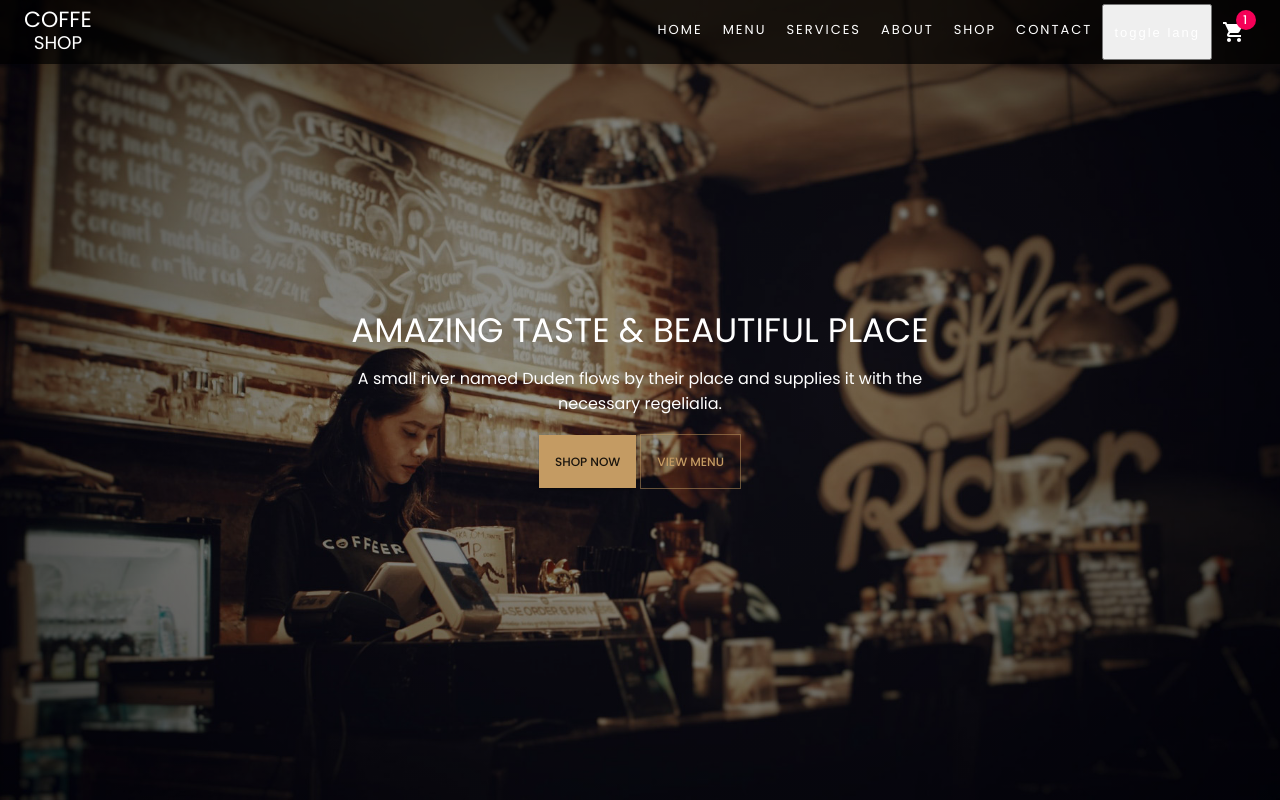
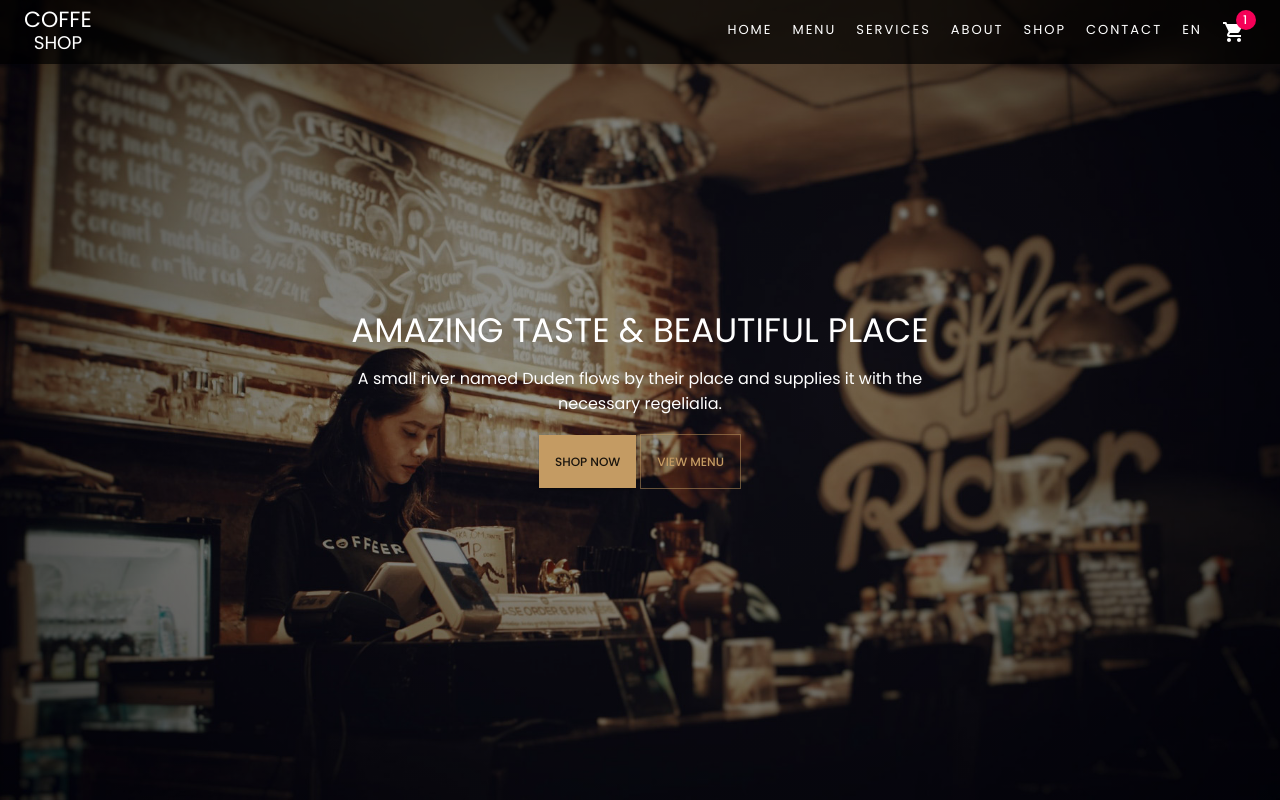
Before and after one commit to alieldamiry/coffee-shop, a React (Create React App) app: page / in a window 1280 px wide. Shown: the top 800 px of the page. Built offline with nearby package versions, Linux system fonts and the light colour scheme; what jss-rtl would draw is missing.

Commit message:
finished styling button lang toggler

```diff
--- a/src/components/NavLinks.js
+++ b/src/components/NavLinks.js
@@ -1,3 +1,5 @@
+/* eslint-disable jsx-a11y/no-static-element-interactions */
+/* eslint-disable jsx-a11y/click-events-have-key-events */
 import PropTypes from 'prop-types';
 import { Badge, Link, makeStyles } from '@material-ui/core';
 import ShoppingCartIcon from '@material-ui/icons/ShoppingCart';
@@ -19,6 +21,9 @@ const useStyles = makeStyles((theme) => ({
     display: 'block',
     transition: '0.2s',
     color: 'inherit',
+    background: 'none',
+    outline: 'none',
+    border: 'none',
     '&:hover': {
       color: theme.palette.primary.main,
     },
@@ -39,13 +44,13 @@ const NavLinks = ({ toggleLanguage }) => {
       <Link to="/" className={classes.navLink}>ABOUT</Link>
       <Link to="/" className={classes.navLink}>SHOP</Link>
       <Link to="/" className={classes.navLink}>CONTACT</Link>
-      <button
+      <div
         className={classes.navLink}
         type="button"
         onClick={toggleLanguage}
       >
-        toggle lang
-      </button>
+        EN
+      </div>
       <Link to="/" className={classes.navLink}>
         <Badge badgeContent={1} color="secondary">
           <ShoppingCartIcon />
```
Also changed, not shown: 1 other file (tests, documents, lock files or other folders).
